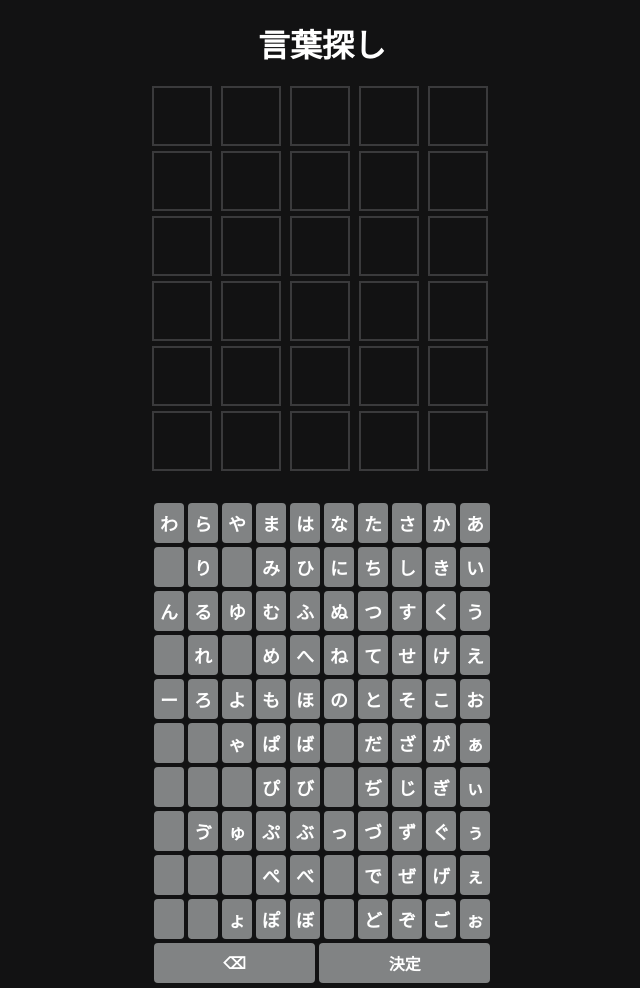
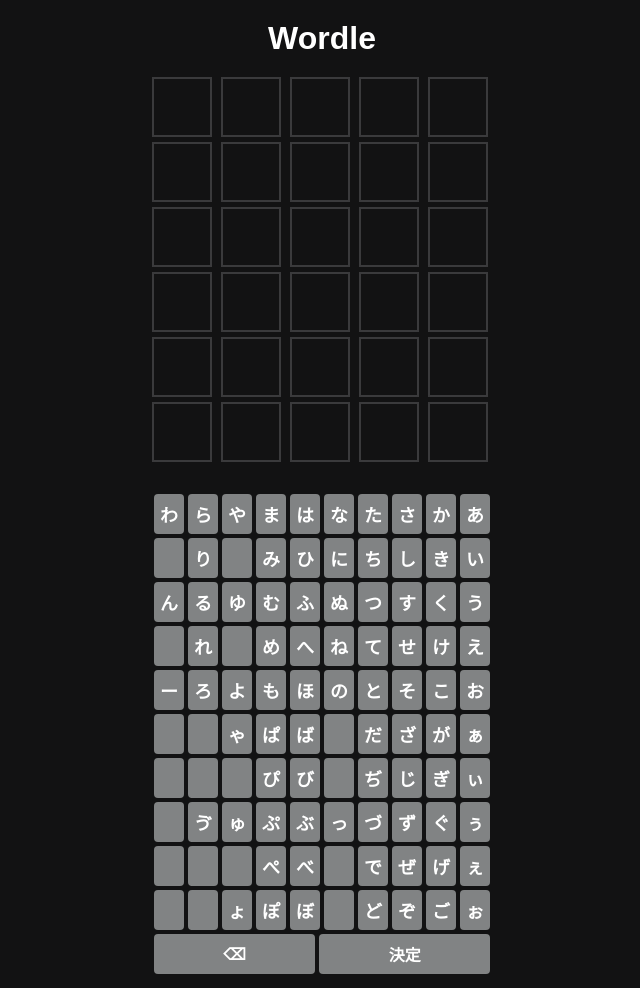
Before and after one commit to 123yoshidandy/wordle, a plain HTML site: page index.html in a window 1280 px wide. Shown: the top 988 px of the page, without its empty margins (318-958 px from the left). Drawn offline with Linux system fonts and the light colour scheme.

Commit message:
タイトルとヘッダーを「Wordle」に変更

```diff
--- a/index.html
+++ b/index.html
@@ -3,12 +3,12 @@
 <head>
     <meta charset="UTF-8">
     <meta name="viewport" content="width=device-width, initial-scale=1.0">
-    <title>言葉探し - 日本語版 Wordle</title>
+    <title>Wordle</title>
     <link rel="stylesheet" href="styles.css">
 </head>
 <body>
     <div class="container">
-        <h1>言葉探し</h1>
+        <h1>Wordle</h1>
         <div id="game-container">
             <div id="board"></div>
             <div id="keyboard">
```
